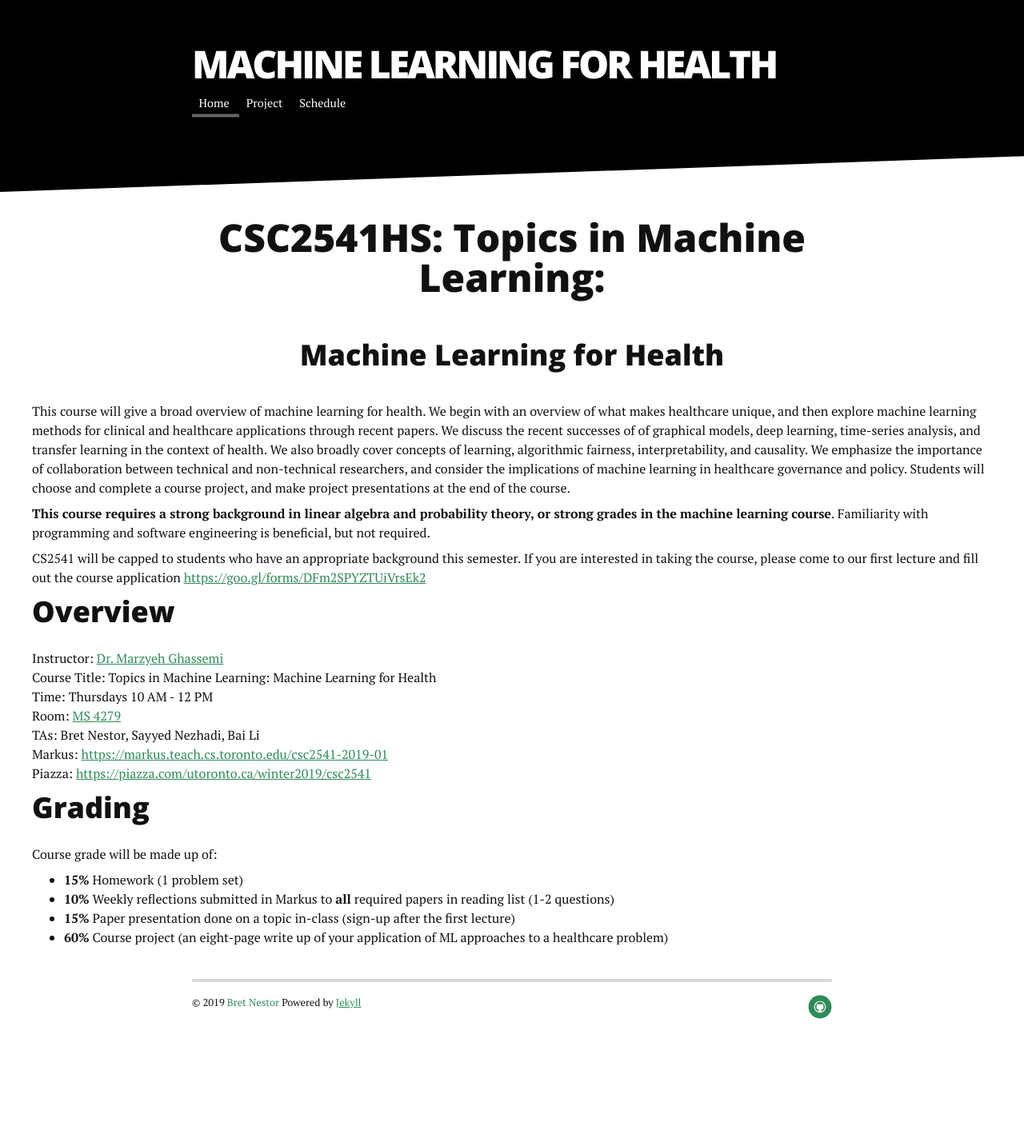
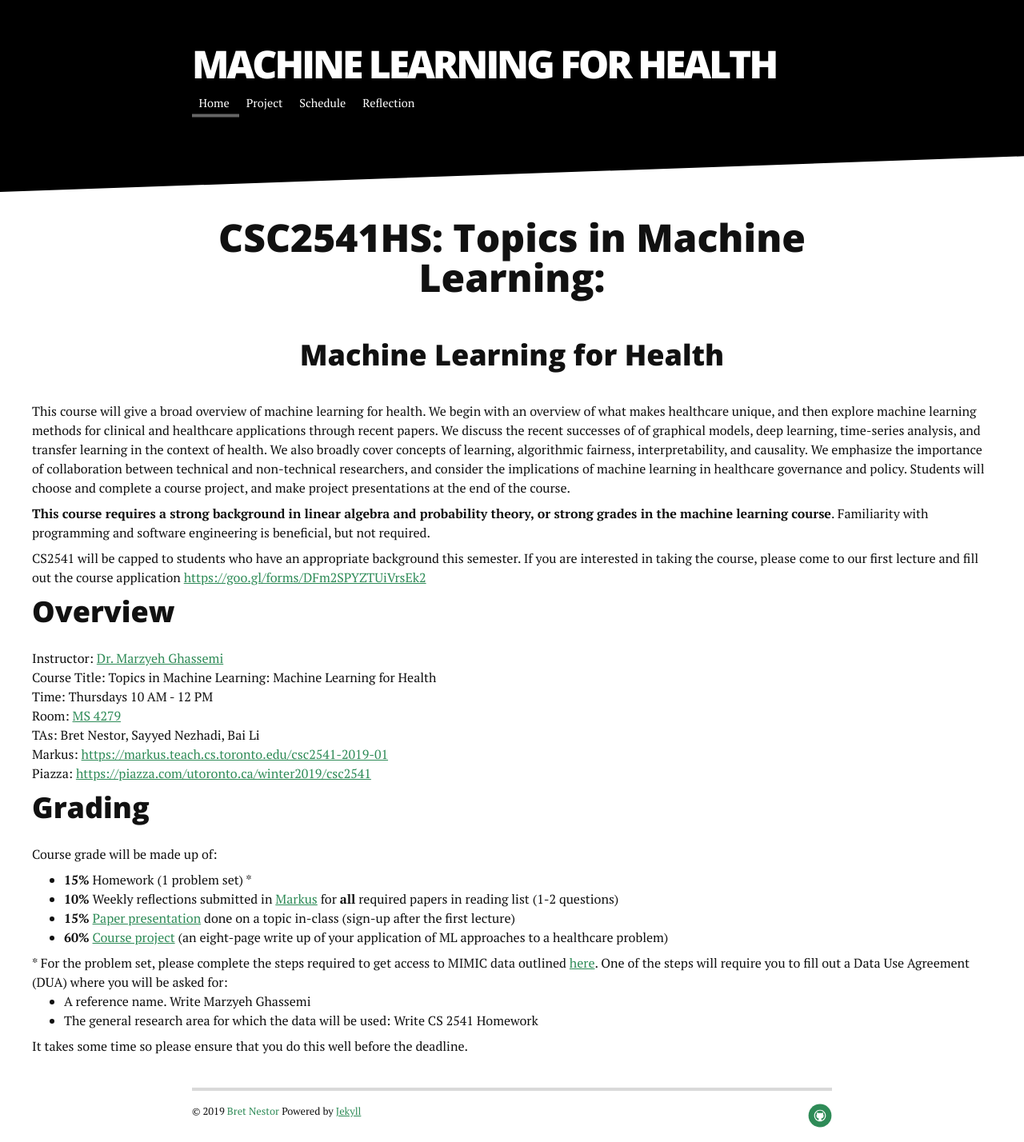
Before and after one commit to CS2541-ML4H2019/CS2541-ML4H2019.github.io, a Jekyll site: the page built from index.html, in a window 1280 px wide. Shown: the whole page at 80% size. Built offline with Jekyll 4.4.1, drawn with Linux system fonts in a browser that asks for light colours; nearby versions of some CDN libraries; the list of posts is cut into pages by our own code; before the commit the page ends 1292 px from its top, so only the background shows below that.

Commit message:
added reflection questions and mimic access instructions

```diff
--- a/_config.yml
+++ b/_config.yml
@@ -18,8 +18,8 @@
    url: /Project
  - title: Schedule
    url: /schedule
- # - title: Contact
- #   url: /contact
+ - title: Reflection
+   url: /reflections
 
 social:
    github: CS2541-ML4H2019
--- a/index.html
+++ b/index.html
@@ -32,11 +32,17 @@
 <h2>Grading</h2>
 <p>Course grade will be made up of:
   <ul>
-    <li><b>15%</b> Homework (1 problem set)</li>
-    <li><b>10%</b> Weekly reflections submitted in Markus to <b>all</b> required papers in reading list (1-2 questions)</li>
-    <li><b>15%</b> Paper presentation done on a topic in-class (sign-up after the first lecture)</li>
-    <li><b>60%</b> Course project (an eight-page write up of your application of ML approaches to a healthcare problem)</li>
+    <li><b>15%</b> Homework (1 problem set) *</li>
+    <li><b>10%</b> Weekly reflections submitted in <a href="https://markus.teach.cs.toronto.edu/csc2541-2019-01">Markus</a> for <b>all</b> required papers in reading list (1-2 questions)</li>
+    <li><b>15%</b> <a href=/reflections>Paper presentation</a> done on a topic in-class (sign-up after the first lecture)</li>
+    <li><b>60%</b> <a href=/Project>Course project</a> (an eight-page write up of your application of ML approaches to a healthcare problem)</li>
 </ul>
+* For the problem set, please complete the steps required to get access to MIMIC data outlined <a href="https://mimic.physionet.org/gettingstarted/access/">here</a>. One of the steps will require you to fill out a Data Use Agreement (DUA) where you will be asked for:
+<ul>
+  <li>A reference name. Write Marzyeh Ghassemi</li>
+  <li>The general research area for which the data will be used: Write CS 2541 Homework</li>
+</ul>
+It takes some time so please ensure that you do this well before the deadline.
 </p>
   <!-- <ul class="posts noList">
     {% for post in paginator.posts %}
```
Also changed, not shown: reflections.md (added, +29 -0 lines).
